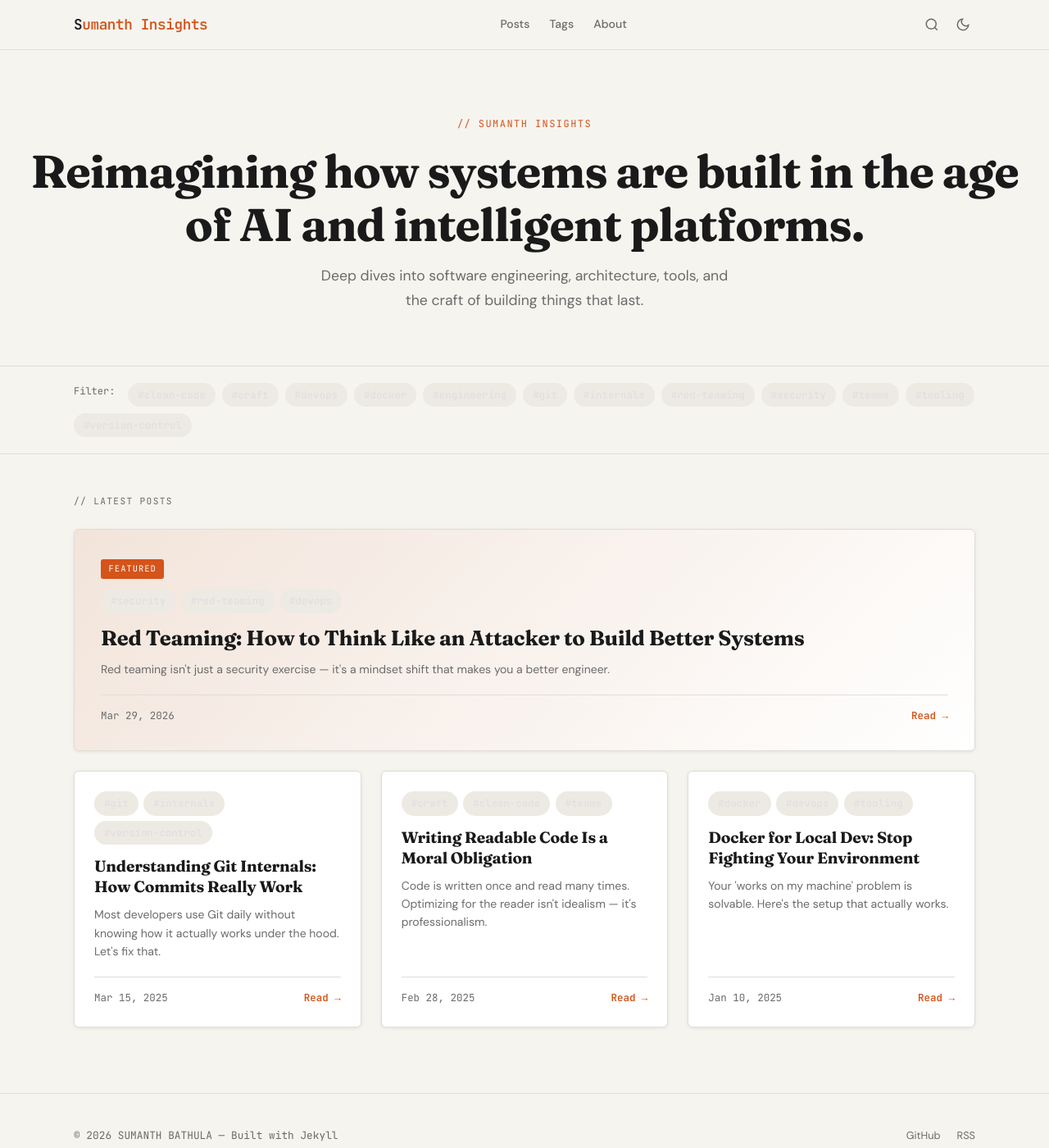
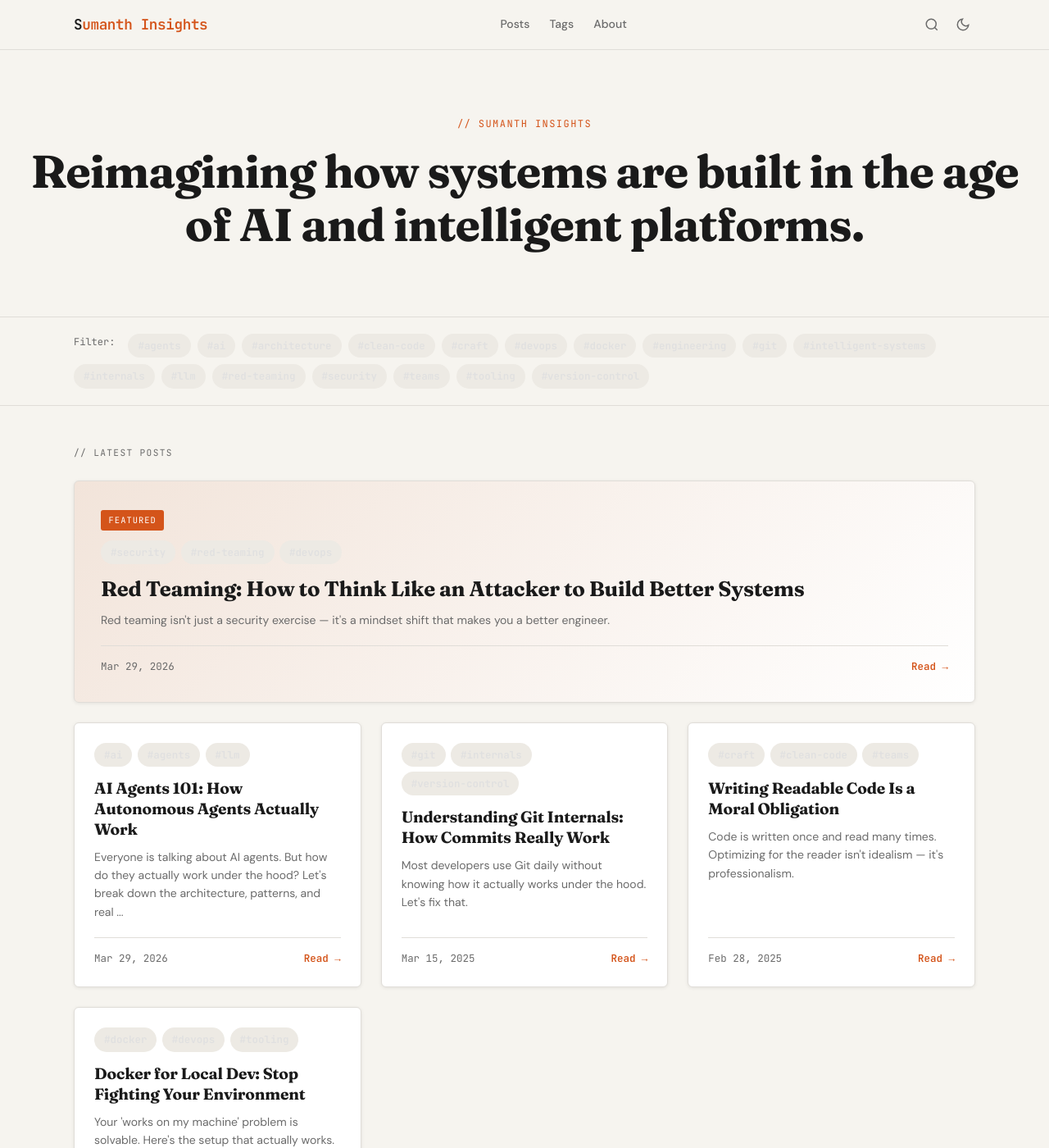
Before and after one commit to sumanthrb/insights, a Jekyll site: the page built from index.html, in a window 1280 px wide and 1400 px high. Shown: the whole window at 82% size. Built offline with Jekyll 4.4.1, drawn with Linux system fonts in a browser that asks for light colours; some of the changed lines change nothing that is shown.

Commit message:
post: ai agents 101

````diff
--- /dev/null
+++ b/_posts/2025-06-14-ai-agents-101.md
@@ -0,0 +1,266 @@
+---
+layout: post
+title: "AI Agents 101: How Autonomous Agents Actually Work"
+date: 2026-03-29
+tags: [ai, agents, llm, architecture, intelligent-systems]
+excerpt: "Everyone is talking about AI agents. But how do they actually work under the hood? Let's break down the architecture, patterns, and real mechanics behind autonomous AI systems."
+---
+
+I've had the same conversation at least a dozen times in the past few months. Someone mentions AI agents, the room nods enthusiastically, and then five minutes later it becomes clear that nobody — including the person who brought it up — can precisely explain what an agent actually *is* or how it works mechanically.
+
+So let me try to fix that. No hype, no hand-waving. Just the actual mechanics.
+
+## First, What's Wrong With a Regular LLM?
+
+A standard LLM interaction is simple: you send a prompt, you get a response. One round trip. The model doesn't remember the previous conversation unless you explicitly pass it in. It can't browse the web, run code, or check your database. It just generates text.
+
+That's genuinely useful — but it hits a ceiling fast. Real-world tasks rarely fit into a single prompt-response cycle. Researching a topic, debugging a production issue, writing and testing code — these involve multiple steps, external information, and decisions that depend on intermediate results.
+
+That's the gap agents are designed to fill.
+
+## What Makes Something an Agent
+
+An AI agent is a system that can *loop*. Specifically, it:
+
+1. **Perceives** its current situation — the user's goal, previous steps, tool results
+2. **Reasons** about what to do next
+3. **Acts** — usually by calling a tool or producing output
+4. **Observes** what happened
+5. **Repeats** until the job is done
+
+The loop is the thing. A chatbot responds. An agent *iterates*.
+
+```
+Perceive → Reason → Act → Observe
+    ↑___________________________|
+```
+
+It sounds simple, and honestly the core idea *is* simple. The complexity comes from doing it reliably at scale — but we'll get to that.
+
+## The Four Things Every Agent Needs
+
+Strip away the framework marketing and every agent is built from the same four parts.
+
+### 1. The LLM (The Brain)
+
+The language model does the reasoning. It looks at the current state — the goal, conversation history, available tools, what's been tried — and decides what to do next.
+
+One thing worth internalizing early: **the LLM itself has no memory**. Every time you call it, you're starting fresh. All context has to be passed in explicitly with each request. The agent infrastructure around it is largely responsible for managing that state.
+
+```python
+response = llm.complete(
+    system_prompt=agent_instructions,
+    messages=conversation_history,
+    tools=available_tools
+)
+```
+
+### 2. Memory
+
+Since the model forgets everything between calls, you need external memory systems. There are a few flavors:
+
+| Memory Type | What It Stores | Example |
+|---|---|---|
+| **In-context** | The active conversation | Recent messages passed directly in the prompt |
+| **Episodic** | Past interactions | "Last time you asked about X..." |
+| **Semantic** | Facts and knowledge | A vector database with your company's docs |
+| **Procedural** | How to behave | System prompts, rules, instructions |
+
+Most production agents combine in-context memory (what fits in the current window) with semantic memory (a vector DB for retrieving relevant information on demand). The others come in as the use case gets more sophisticated.
+
+### 3. Tools
+
+This is what separates an agent from a chatbot. Tools let the agent actually *do things* in the world — search the web, run code, query a database, call an API, send a message.
+
+You define tools as structured descriptions, and when the LLM decides it needs one, it generates a tool call. Your code runs it and feeds the result back in.
+
+```python
+tools = [
+    {
+        "name": "search_web",
+        "description": "Search the internet for current information",
+        "parameters": {
+            "query": {"type": "string", "description": "Search query"}
+        }
+    },
+    {
+        "name": "execute_code",
+        "description": "Run Python code and return the output",
+        "parameters": {
+            "code": {"type": "string", "description": "Python code to run"}
+        }
+    }
+]
+```
+
+The quality of your tool descriptions matters a lot here. A vague description leads to the model using tools incorrectly or not at all. Write them like you're explaining the tool to a smart engineer who's never seen your codebase.
+
+### 4. The Orchestrator
+
+The orchestrator is the loop itself — the code that ties everything together. It manages state, routes tool calls to the right functions, handles errors, and decides when the agent is done.
+
+Here's what a minimal orchestrator looks like:
+
+```python
+def run_agent(user_goal: str) -> str:
+    messages = [{"role": "user", "content": user_goal}]
+
+    while True:
+        response = llm.complete(messages=messages, tools=tools)
+
+        if response.tool_calls:
+            for tool_call in response.tool_calls:
+                result = execute_tool(tool_call.name, tool_call.arguments)
+                messages.append({"role": "tool", "content": result})
+        else:
+            return response.content
+```
+
+That's it. Every major agentic framework — LangGraph, CrewAI, AutoGen — is a more sophisticated version of this loop with better error handling, observability, and state management built in.
+
+## The ReAct Pattern
+
+Most agents you'll encounter in the wild use a pattern called **ReAct** (Reasoning + Acting), from a 2022 Google Research paper. The core idea is to make the model's reasoning explicit before it takes any action.
+
+Instead of jumping straight to tool calls, the model thinks out loud first:
+
+```
+Thought: I need to find current EC2 pricing for a t3.medium.
+Action: search_web("AWS EC2 t3.medium on-demand pricing 2026")
+Observation: $0.0416/hour in us-east-1.
+
+Thought: Now I can calculate the monthly cost.
+Action: calculate(0.0416 * 24 * 30)
+Observation: 29.952
+
+Thought: I have enough to answer now.
+Final Answer: A t3.medium running 24/7 costs roughly $29.95/month.
+```
+
+Why does this work better? Because forcing explicit reasoning before action reduces impulsive tool calls and makes the agent's decision-making transparent. When something goes wrong — and it will — you can see exactly where the reasoning broke down rather than staring at a wrong final answer with no idea how you got there.
+
+## When One Agent Isn't Enough
+
+For simple tasks, a single agent works fine. But complex tasks — the kind actually worth automating — often benefit from splitting responsibilities across multiple specialized agents:
+
+```
+              ┌─────────────────┐
+              │  Orchestrator   │
+              └────────┬────────┘
+         ┌─────────────┼─────────────┐
+         ▼             ▼             ▼
+   ┌───────────┐ ┌───────────┐ ┌───────────┐
+   │ Research  │ │  Coding   │ │  Review   │
+   │  Agent    │ │  Agent    │ │  Agent    │
+   └───────────┘ └───────────┘ └───────────┘
+```
+
+A research agent handles web search and synthesis. A coding agent writes and tests code. A review agent checks for correctness, security issues, or policy violations. An orchestrator coordinates them and assembles the final output.
+
+This mirrors how good engineering teams work — specialists collaborating, not one person trying to do everything at once.
+
+## Where Agents Actually Break
+
+I'd be doing you a disservice if I only covered the happy path. Agents fail in specific, predictable ways, and knowing them upfront saves a lot of painful debugging later.
+
+**Hallucinated tool calls** — The model will sometimes call tools with incorrect arguments, or invent tools that don't exist. Always validate inputs before execution and handle errors gracefully.
+
+**Infinite loops** — Without a stopping condition, an agent chasing a vague goal can spin forever. Set a hard step limit:
+
+```python
+MAX_STEPS = 20
+step = 0
+
+while step < MAX_STEPS:
+    response = llm.complete(messages=messages, tools=tools)
+    step += 1
+    if not response.tool_calls:
+        break
+```
+
+**Context window overflow** — Long-running agents accumulate a lot of context. After enough steps, you'll hit the model's token limit. Use summarization, context pruning, or external memory to keep the window manageable.
+
+**Compounding errors** — Each step builds on the last. A wrong assumption in step 2 can quietly snowball into a completely broken result by step 10. Add validation checkpoints between critical steps, especially before any irreversible actions.
+
+## A Working Example
+
+Here's a minimal but complete agent using the Anthropic API — no frameworks, no abstractions, just the raw mechanics:
+
+```python
+import anthropic
+
+client = anthropic.Anthropic()
+
+tools = [
+    {
+        "name": "get_weather",
+        "description": "Get current weather for a given city",
+        "input_schema": {
+            "type": "object",
+            "properties": {
+                "city": {"type": "string", "description": "City name"}
+            },
+            "required": ["city"]
+        }
+    }
+]
+
+def get_weather(city: str) -> str:
+    # Replace with a real weather API call
+    return f"Sunny, 24°C in {city}"
+
+messages = [{"role": "user", "content": "What's the weather like in Hyderabad?"}]
+
+while True:
+    response = client.messages.create(
+        model="claude-sonnet-4-20250514",
+        max_tokens=1024,
+        tools=tools,
+        messages=messages
+    )
+
+    if response.stop_reason == "tool_use":
+        tool_use = next(b for b in response.content if b.type == "tool_use")
+        result = get_weather(**tool_use.input)
+
+        messages.append({"role": "assistant", "content": response.content})
+        messages.append({
+            "role": "user",
+            "content": [{
+                "type": "tool_result",
+                "tool_use_id": tool_use.id,
+                "content": result
+            }]
+        })
+    else:
+        print(response.content[0].text)
+        break
+```
+
+Run this and you'll see the loop in action. The model calls the tool, gets the result, uses it to form a final answer. Add more tools, a richer system prompt, and better memory management — and you have the foundation of a real production agent.
+
+## Which Framework Should You Use?
+
+| Framework | Good For | Overhead |
+|---|---|---|
+| **Raw API** | Learning, full control, simple agents | Minimal |
+| **LangChain** | Quick prototypes, huge plugin ecosystem | Medium |
+| **LangGraph** | Complex stateful workflows, branching logic | Higher |
+| **CrewAI** | Multi-agent role-based collaboration | Medium |
+| **AutoGen** | Conversational multi-agent research | Medium |
+
+My honest take: **start with the raw API**. Build a few agents from scratch before reaching for a framework. You'll understand what frameworks are actually doing for you — and more importantly, what they're hiding from you. When you eventually hit the limits of raw API work, you'll reach for a framework knowing exactly why.
+
+## The One Thing Worth Remembering
+
+All the complexity — memory systems, orchestration patterns, multi-agent coordination, ReAct loops — is scaffolding around one simple idea:
+
+> **An agent is a while loop around an LLM with tools.**
+
+Once that clicks, you can reason clearly about any agent system. You can predict where it'll struggle, trace why it behaved unexpectedly, and know what to fix when it breaks.
+
+The intelligence isn't magic. It's iteration — done thoughtfully.
+
+---
+
+*Next up in this series: **Prompt Engineering for Engineers** — how to write system prompts that actually hold up in production.*
--- /dev/null
+++ b/abouty.html
@@ -0,0 +1,81 @@
+---
+layout: default
+title: About
+permalink: /about/
+---
+
+<div class="about-page">
+  <h1>{{ site.author.name }}</h1>
+  <p class="subtitle">{{ site.author.bio }}</p>
+
+  <p>Welcome to <strong>{{ site.title }}</strong> — a space where I write about software engineering, system design, developer tools, and whatever I'm learning or building.</p>
+
+
+    <p>
+      I’m Sumanth Reddy Bathula — a technology leader focused on building intelligent, scalable, and high-performing digital platforms. With over a decade of experience, I specialize in Cloud Platforms, DevOps transformation, and applied AI/ML, helping organizations modernize their engineering ecosystems and unlock data-driven decision making.
+    </p>
+
+    <p>
+      My work sits at the intersection of platform engineering and intelligent systems—where automation, analytics, and AI enhance how products are built and operated.
+    </p>
+
+    <p>
+      I’ve led large-scale initiatives to design and implement cloud-native architectures, establish DevOps operating models, and drive end-to-end delivery transformation.
+    </p>
+
+    <p>
+      More recently, I’ve been exploring and applying AI/ML capabilities—including intelligent automation, AI-assisted workflows, and agent-based systems—to improve productivity, decision-making, and user experience.
+    </p>
+
+    <p>
+      I’m passionate about enabling teams to move from traditional delivery models to autonomous, insight-driven engineering organizations—where platforms are self-service, pipelines are intelligent, and systems continuously learn and evolve.
+    </p>
+
+    <h2>What I Focus On</h2>
+    <ul>
+      <li><strong>AI/ML & Intelligent Systems</strong> — automation, AI agents, applied use cases</li>
+      <li><strong>Cloud Platform Engineering</strong> — scalable, secure, cloud-native architectures</li>
+      <li><strong>DevOps & Agile Transformation</strong> — CI/CD, SRE, engineering excellence</li>
+      <li><strong>Product & Platform Thinking</strong> — building reusable, high-impact systems</li>
+    </ul>
+
+    <h2>Outside Work</h2>
+    <p>
+      I actively explore emerging trends in AI agents, platform engineering, and digital ecosystems, and share insights through blogs and experiments hosted here.
+    </p>
+
+  <div class="about-links">
+    {% if site.author.github %}
+    <a href="https://github.com/{{ site.author.github }}" target="_blank" rel="noopener">
+      <svg width="16" height="16" fill="currentColor" viewBox="0 0 24 24"><path d="M12 0C5.37 0 0 5.37 0 12c0 5.31 3.435 9.795 8.205 11.385.6.105.825-.255.825-.57 0-.285-.015-1.23-.015-2.235-3.015.555-3.795-.735-4.035-1.41-.135-.345-.72-1.41-1.23-1.695-.42-.225-1.02-.78-.015-.795.945-.015 1.62.87 1.845 1.23 1.08 1.815 2.805 1.305 3.495.99.105-.78.42-1.305.765-1.605-2.67-.3-5.46-1.335-5.46-5.925 0-1.305.465-2.385 1.23-3.225-.12-.3-.54-1.53.12-3.18 0 0 1.005-.315 3.3 1.23.96-.27 1.98-.405 3-.405s2.04.135 3 .405c2.295-1.56 3.3-1.23 3.3-1.23.66 1.65.24 2.88.12 3.18.765.84 1.23 1.905 1.23 3.225 0 4.605-2.805 5.625-5.475 5.925.435.375.81 1.095.81 2.22 0 1.605-.015 2.895-.015 3.3 0 .315.225.69.825.57A12.02 12.02 0 0 0 24 12c0-6.63-5.37-12-12-12z"/></svg>
+      GitHub
+    </a>
+    {% endif %}
+    {% if site.author.linkedin %}
+    <a href="https://linkedin.com/in/{{ site.author.linkedin }}" target="_blank" rel="noopener">
+    <svg width="16" height="16" fill="currentColor" viewBox="0 0 24 24"><path d="M20.447 20.452h-3.554v-5.569c0-1.328-.027-3.037-1.852-3.037-1.853 0-2.136 1.445-2.136 2.939v5.667H9.351V9h3.414v1.561h.046c.477-.9 1.637-1.85 3.37-1.85 3.601 0 4.267 2.37 4.267 5.455v6.286zM5.337 7.433a2.062 2.062 0 0 1-2.063-2.065 2.064 2.064 0 1 1 2.063 2.065zm1.782 13.019H3.555V9h3.564v11.452zM22.225 0H1.771C.792 0 0 .774 0 1.729v20.542C0 23.227.792 24 1.771 24h20.451C23.2 24 24 23.227 24 22.271V1.729C24 .774 23.2 0 22.222 0h.003z"/></svg>
+    LinkedIn
+    </a>
+    {% endif %}
+    <!--
+    {% if site.author.twitter %}
+    <a href="https://twitter.com/{{ site.author.twitter }}" target="_blank" rel="noopener">
+      <svg width="16" height="16" fill="currentColor" viewBox="0 0 24 24"><path d="M23.953 4.57a10 10 0 01-2.825.775 4.958 4.958 0 002.163-2.723c-.951.555-2.005.959-3.127 1.184a4.92 4.92 0 00-8.384 4.482C7.69 8.095 4.067 6.13 1.64 3.162a4.822 4.822 0 00-.666 2.475c0 1.71.87 3.213 2.188 4.096a4.904 4.904 0 01-2.228-.616v.06a4.923 4.923 0 003.946 4.827 4.996 4.996 0 01-2.212.085 4.936 4.936 0 004.604 3.417 9.867 9.867 0 01-6.102 2.105c-.39 0-.779-.023-1.17-.067a13.995 13.995 0 007.557 2.209c9.053 0 13.998-7.496 13.998-13.985 0-.21 0-.42-.015-.63A9.935 9.935 0 0024 4.59z"/></svg>
+      Twitter
+    </a>
+    -->
+    {% endif %}
+    {% if site.author.email %}
+    <a href="mailto:{{ site.author.email }}">
+      <svg width="16" height="16" fill="none" stroke="currentColor" stroke-width="2" viewBox="0 0 24 24"><path d="M4 4h16c1.1 0 2 .9 2 2v12c0 1.1-.9 2-2 2H4c-1.1 0-2-.9-2-2V6c0-1.1.9-2 2-2z"/><polyline points="22,6 12,13 2,6"/></svg>
+      Email
+    </a>
+    {% endif %}
+    <!--
+    <a href="{{ '/feed.xml' | relative_url }}">
+      <svg width="16" height="16" fill="none" stroke="currentColor" stroke-width="2" viewBox="0 0 24 24"><path d="M4 11a9 9 0 019 9"/><path d="M4 4a16 16 0 0116 16"/><circle cx="5" cy="19" r="1"/></svg>
+      RSS Feed
+    </a>
+    -->
+  </div>
+</div>
--- a/index.html
+++ b/index.html
@@ -6,7 +6,9 @@ title: Home
 <section class="hero">
   <p class="hero__eyebrow">// {{ site.title }}</p>
   <h1 class="hero__title">{{ site.description }}</h1>
+  <!--
   <p class="hero__subtitle">Deep dives into software engineering, architecture, tools, and the craft of building things that last.</p>
+-->
 </section>
 
 <div id="search-wrap" style="display:none">
````
